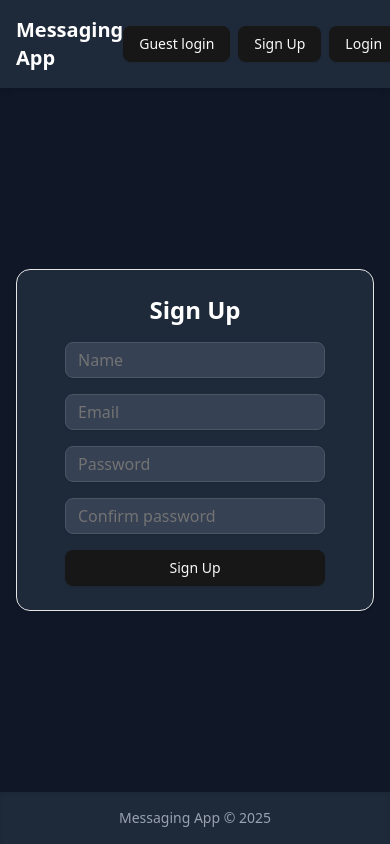
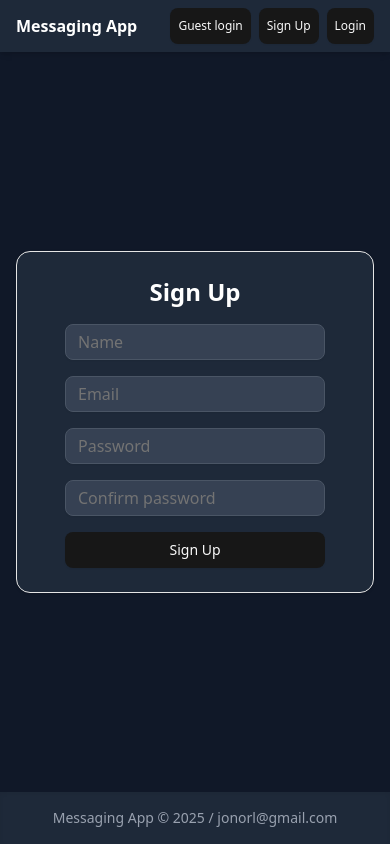
Before and after one commit to jonorl/messaging-app, a React (Vite) app in the folder client/: page /signup in a window 390 px wide. Built offline with nearby package versions, Linux system fonts and the light colour scheme; no server answers.

Commit message:
Fix: Headers on other pages fixed too.

```diff
--- a/client/src/App.jsx
+++ b/client/src/App.jsx
@@ -997,7 +997,7 @@ export default function MessagingApp() {
       </div>
 
       <footer className="bg-gray-800 shadow-inner p-4 text-center text-sm text-gray-400">
-        Messaging App © 2025
+        Messaging App © 2025 / jonorl@gmail.com
       </footer>
     </div>
   );
--- a/client/src/Cusomise.jsx
+++ b/client/src/Cusomise.jsx
@@ -15,7 +15,6 @@ import {
     AlertDialogFooter,
     AlertDialogHeader,
     AlertDialogTitle,
-    AlertDialogTrigger,
 } from "@/components/ui/alert-dialog"
 
 export default function Customise() {
@@ -112,33 +111,53 @@ export default function Customise() {
         }
     }
 
+    const handleGuestLogin = async () => {
+        try {
+            const res = await fetch(`${host}/api/v1/guest/`, {
+                method: 'POST',
+            });
+
+            const data = await res.json();
+
+            if (res.ok) {
+                localStorage.setItem('token', data.token);
+                localStorage.setItem('userId', data.userId);
+                navigate('/');
+            } else {
+                console.error(data.error);
+            }
+        } catch (err) {
+            console.error('Guest login error:', err);
+        }
+    };
+
+
     return (
         <div className="flex flex-col h-screen bg-gray-900 text-white">
             {/* Header */}
-            <header className="bg-gray-800 shadow-md p-4 flex justify-between items-center">
-                <Link to="/" className="text-xl font-bold cursor-pointer hover:text-blue-400">
+            <header className="bg-gray-800 shadow-md px-4 py-2 flex justify-between items-center gap-2 sm:gap-4 overflow-x-auto">
+
+                <Link to="/" className="text-base sm:text-lg md:text-xl font-bold hover:text-blue-400 whitespace-nowrap">
                     Messaging App
                 </Link>
-                <div className="space-x-2 flex">
+                <div className=" flex gap-2 sm:gap-4 items-center">
                     {loadingUser ? (
                         <div className="flex items-center justify-center w-full space-x-4">
-                            <Progress
-                                value={progress}
-                                className="w-48 h-2 bg-gray-300"
-                            />
+                            <Progress value={progress} className="w-full max-w-xs h-2 bg-gray-300" />
                             <span className="text-sm font-medium text-white whitespace-nowrap">
                                 Loading user...
                             </span>
                         </div>
                     ) : !user ? (
                         <>
-                            <Link to="/guest"><Button className="hover:bg-gray-700">Guest login</Button></Link>
+                            <Button onClick={handleGuestLogin} className="hover:bg-gray-700">Guest login</Button>
                             <Link to="/signup"><Button className="hover:bg-gray-700">Sign Up</Button></Link>
                             <Link to="/login"><Button className="hover:bg-gray-700">Login</Button></Link>
                         </>
                     ) : (
                         <>
-                            <Link to="/customise"><Avatar className="h-8 w-8 mt-1 flex-shrink-0">
+                            <Link to="/customise">
+                                <Avatar className="h-6 w-6 sm:h-8 sm:w-8 mt-1 flex-shrink-0">
                                     <AvatarImage
                                         src={user.profilePicture ? `${host}${user.profilePicture}` : undefined}
                                         alt={user.name}
@@ -146,8 +165,13 @@ export default function Customise() {
                                     <AvatarFallback className="text-gray-500">{user.name?.[0]}</AvatarFallback>
                                 </Avatar>
                             </Link>
-                            <Link className="flex text-lg font-semibold items-center" to="/customise"><h2>Hello, {user.name}</h2></Link>
-                            <Button onClick={logout} className="hover:bg-gray-700">Logout</Button>
+                            <Link className="flex text-lg font-semibold items-center" to="/customise">
+                                <h2 className="text-sm sm:text-base truncate whitespace-nowrap max-w-[70px] sm:max-w-none">
+                                    Hello, {user.name}
+                                </h2>
+
+                            </Link>
+                            <Button onClick={logout} className="px-3 py-1 text-xs sm:text-sm hover:bg-gray-700">Logout</Button>
                         </>
                     )}
                 </div>
@@ -219,7 +243,7 @@ export default function Customise() {
             </main>
             {/* Footer */}
             <footer className="bg-gray-800 shadow-inner p-4 text-center text-sm text-gray-400">
-                Messaging App © 2025
+                Messaging App © 2025 / jonorl@gmail.com
             </footer>
         </div>
 
--- a/client/src/LoginPage.jsx
+++ b/client/src/LoginPage.jsx
@@ -97,30 +97,29 @@ export default function LoginPage() {
     return (
         <div className="flex flex-col h-screen bg-gray-900 text-white">
             {/* Header */}
-            <header className="bg-gray-800 shadow-md p-4 flex justify-between items-center">
-                <Link to="/" className="text-xl font-bold cursor-pointer hover:text-blue-400">
+            <header className="bg-gray-800 shadow-md px-4 py-2 flex justify-between items-center gap-2 sm:gap-4 overflow-x-auto">
+
+                <Link to="/" className="text-base sm:text-lg md:text-xl font-bold hover:text-blue-400 whitespace-nowrap">
                     Messaging App
                 </Link>
-                <div className="space-x-2 flex">
+                <div className=" flex gap-2 sm:gap-4 items-center">
                     {loadingUser ? (
                         <div className="flex items-center justify-center w-full space-x-4">
-                            <Progress
-                                value={progress}
-                                className="w-48 h-2 bg-gray-300"
-                            />
+                            <Progress value={progress} className="w-full max-w-xs h-2 bg-gray-300" />
                             <span className="text-sm font-medium text-white whitespace-nowrap">
                                 Loading user...
                             </span>
                         </div>
                     ) : !user ? (
                         <>
-                            <Button onClick={handleGuestLogin} className="hover:bg-gray-700">Guest login</Button>
-                            <Link to="/signup"><Button className="hover:bg-gray-700">Sign Up</Button></Link>
-                            <Link to="/login"><Button className="hover:bg-gray-700">Login</Button></Link>
+                            <Button onClick={handleGuestLogin} className="px-2 sm:px-3 py-1 text-xs sm:text-sx hover:bg-gray-700">Guest login</Button>
+                            <Link to="/signup"><Button className="px-2 sm:px-3 py-1 text-xs sm:text-sm hover:bg-gray-700">Sign Up</Button></Link>
+                            <Link to="/login"><Button className="px-2 sm:px-3 py-1 text-xs sm:text-sm hover:bg-gray-700">Login</Button></Link>
                         </>
                     ) : (
                         <>
-                            <Link to="/customise"><Avatar className="h-8 w-8 mt-1 flex-shrink-0">
+                            <Link to="/customise">
+                                <Avatar className="h-6 w-6 sm:h-8 sm:w-8 mt-1 flex-shrink-0">
                                     <AvatarImage
                                         src={user.profilePicture ? `${host}${user.profilePicture}` : undefined}
                                         alt={user.name}
@@ -128,8 +127,13 @@ export default function LoginPage() {
                                     <AvatarFallback className="text-gray-500">{user.name?.[0]}</AvatarFallback>
                                 </Avatar>
                             </Link>
-                            <Link className="flex text-lg font-semibold items-center" to="/customise"><h2>Hello, {user.name}</h2></Link>
-                            <Button onClick={logout} className="hover:bg-gray-700">Logout</Button>
+                            <Link className="flex text-lg font-semibold items-center" to="/customise">
+                                <h2 className="text-sm sm:text-base truncate whitespace-nowrap max-w-[70px] sm:max-w-none">
+                                    Hello, {user.name}
+                                </h2>
+
+                            </Link>
+                            <Button onClick={logout} className="px-3 py-1 text-xs sm:text-sm hover:bg-gray-700">Logout</Button>
                         </>
                     )}
                 </div>
@@ -161,7 +165,7 @@ export default function LoginPage() {
             </main>
             {/* Footer */}
             <footer className="bg-gray-800 shadow-inner p-4 text-center text-sm text-gray-400">
-                Messaging App © 2025
+                Messaging App © 2025 / jonorl@gmail.com
             </footer>
         </div>
     );
--- a/client/src/Signup.jsx
+++ b/client/src/Signup.jsx
@@ -97,30 +97,30 @@ export default function SignupPage() {
 
   return (
     <div className="flex flex-col h-screen bg-gray-900 text-white">
-      <header className="bg-gray-800 shadow-md p-4 flex justify-between items-center">
-        <Link to="/" className="text-xl font-bold cursor-pointer hover:text-blue-400">
+      {/* Header */}
+      <header className="bg-gray-800 shadow-md px-4 py-2 flex justify-between items-center gap-2 sm:gap-4 overflow-x-auto">
+
+        <Link to="/" className="text-base sm:text-lg md:text-xl font-bold hover:text-blue-400 whitespace-nowrap">
           Messaging App
         </Link>
-        <div className="space-x-2 flex">
+        <div className=" flex gap-2 sm:gap-4 items-center">
           {loadingUser ? (
             <div className="flex items-center justify-center w-full space-x-4">
-              <Progress
-                value={progress}
-                className="w-48 h-2 bg-gray-300"
-              />
+              <Progress value={progress} className="w-full max-w-xs h-2 bg-gray-300" />
               <span className="text-sm font-medium text-white whitespace-nowrap">
                 Loading user...
               </span>
             </div>
           ) : !user ? (
             <>
-              <Button onClick={handleGuestLogin} className="hover:bg-gray-700">Guest login</Button>
-              <Link to="/signup"><Button className="hover:bg-gray-700">Sign Up</Button></Link>
-              <Link to="/login"><Button className="hover:bg-gray-700">Login</Button></Link>
+              <Button onClick={handleGuestLogin} className="px-2 sm:px-3 py-1 text-xs sm:text-sx hover:bg-gray-700">Guest login</Button>
+              <Link to="/signup"><Button className="px-2 sm:px-3 py-1 text-xs sm:text-sm hover:bg-gray-700">Sign Up</Button></Link>
+              <Link to="/login"><Button className="px-2 sm:px-3 py-1 text-xs sm:text-sm hover:bg-gray-700">Login</Button></Link>
             </>
           ) : (
             <>
-              <Link to="/customise"><Avatar className="h-8 w-8 mt-1 flex-shrink-0">
+              <Link to="/customise">
+                <Avatar className="h-6 w-6 sm:h-8 sm:w-8 mt-1 flex-shrink-0">
                   <AvatarImage
                     src={user.profilePicture ? `${host}${user.profilePicture}` : undefined}
                     alt={user.name}
@@ -128,8 +128,13 @@ export default function SignupPage() {
                   <AvatarFallback className="text-gray-500">{user.name?.[0]}</AvatarFallback>
                 </Avatar>
               </Link>
-              <Link className="flex text-lg font-semibold items-center" to="/customise"><h2>Hello, {user.name}</h2></Link>
-              <Button onClick={logout} className="hover:bg-gray-700">Logout</Button>
+              <Link className="flex text-lg font-semibold items-center" to="/customise">
+                <h2 className="text-sm sm:text-base truncate whitespace-nowrap max-w-[70px] sm:max-w-none">
+                  Hello, {user.name}
+                </h2>
+
+              </Link>
+              <Button onClick={logout} className="px-3 py-1 text-xs sm:text-sm hover:bg-gray-700">Logout</Button>
             </>
           )}
         </div>
@@ -180,7 +185,7 @@ export default function SignupPage() {
       </main>
 
       <footer className="bg-gray-800 shadow-inner p-4 text-center text-sm text-gray-400">
-        Messaging App © 2025
+        Messaging App © 2025 / jonorl@gmail.com
       </footer>
     </div>
   );
```
Lines whose indentation alone changed are shown as unchanged.
